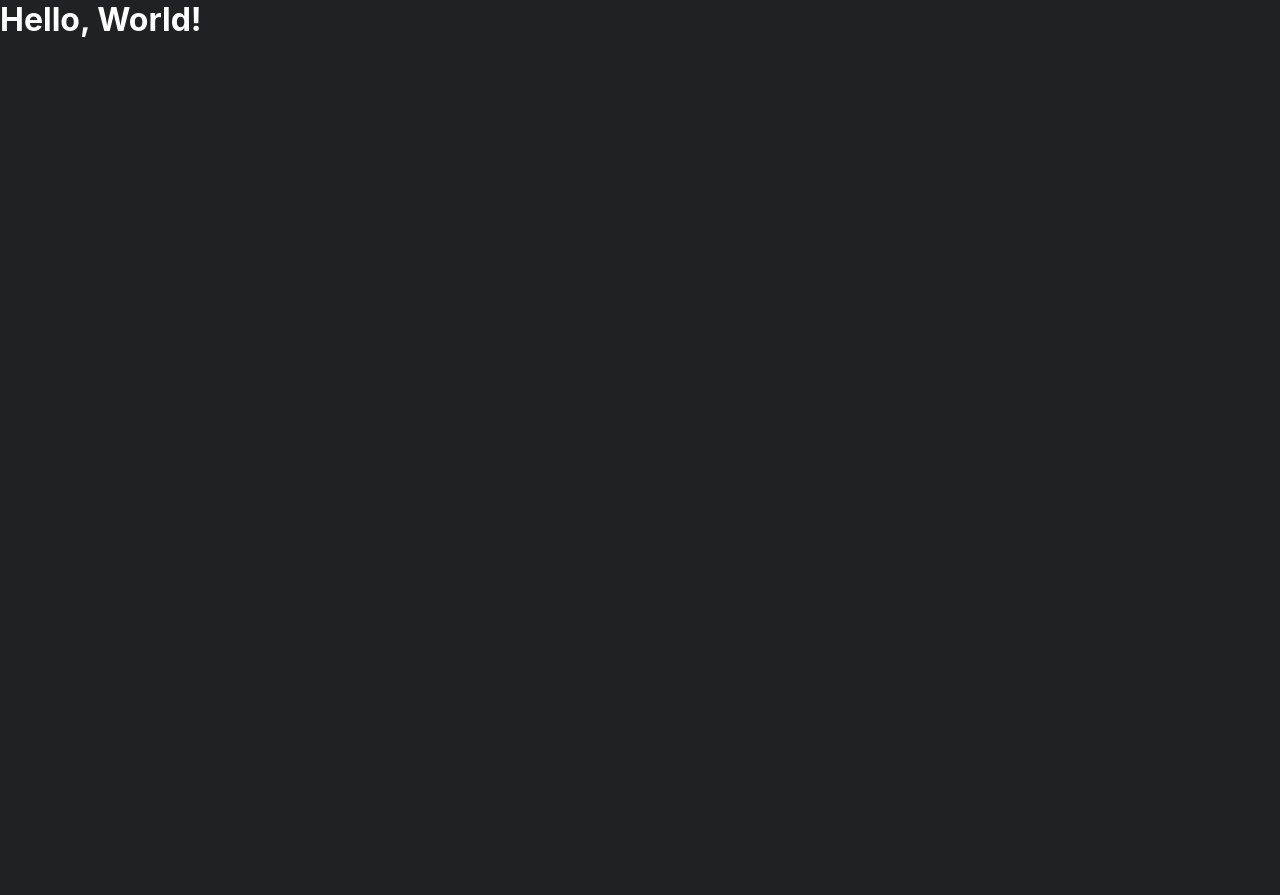
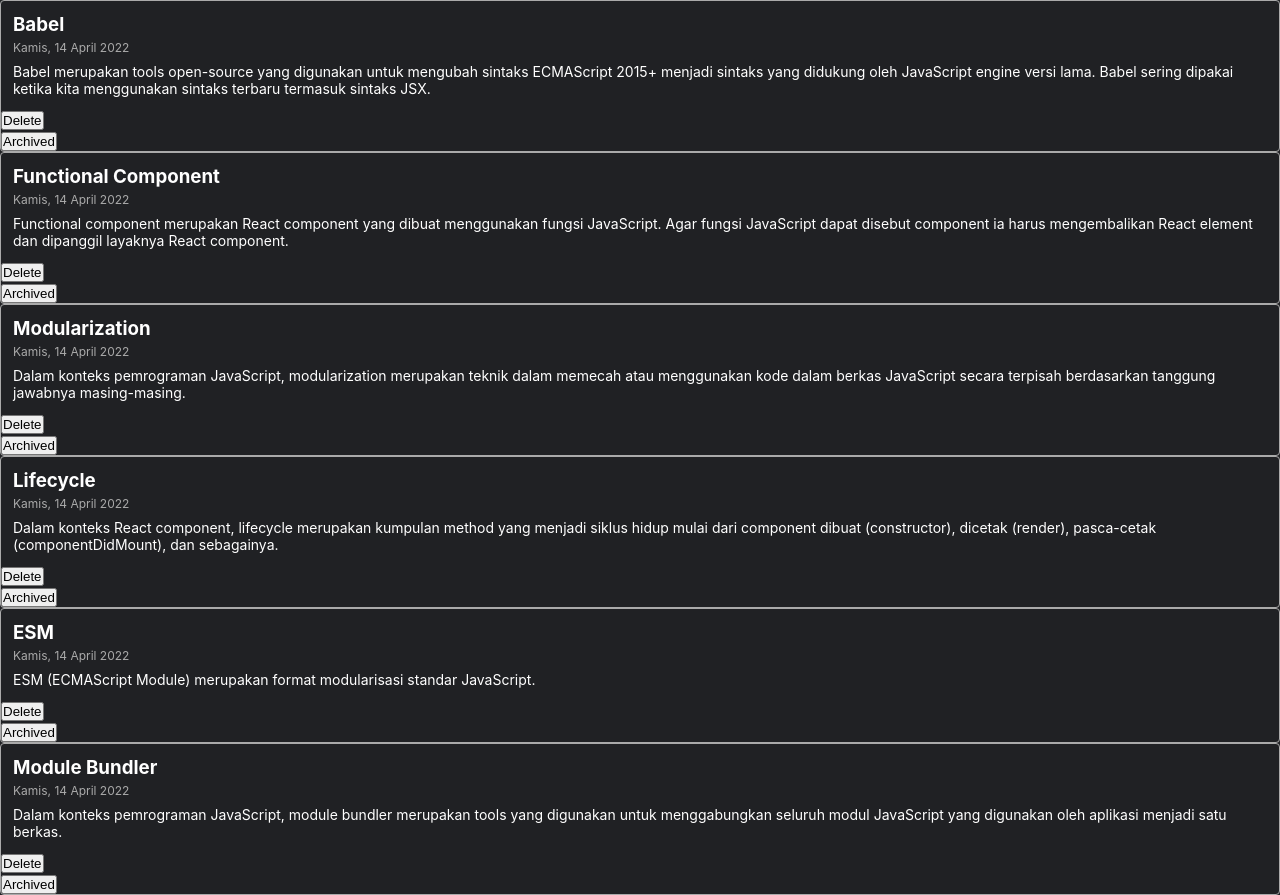
Before and after one commit to wraleydi/React-Note-App, a React (Vite) app: page / in a window 1280 px wide. Before the commit the page ends 800 px from the top, so only its background shows below. Built offline with nearby package versions, Linux system fonts and the light colour scheme.

Commit message:
membuat composition notes

```diff
--- a/index.html
+++ b/index.html
@@ -2,7 +2,7 @@
 <html lang="en">
 <head>
     <meta charset="UTF-8" />
-    <link rel="icon" type="image/svg+xml" href="/vite.svg" />
+    <link rel="icon" type="image/svg+xml" href="" />
     <meta name="viewport" content="width=device-width, initial-scale=1.0" />
     <title>Vite + React</title>
 </head>
--- /dev/null
+++ b/src/components/NoteApp.jsx
@@ -0,0 +1,22 @@
+import React from "react";
+import NoteList from "./notes/noteList";
+import { getInitialData } from "../utils";
+
+class NoteApp extends React.Component {
+    constructor(props) {
+        super(props)
+        this.state = {
+            notes: getInitialData(),
+        }
+    }
+
+    render() {
+        return (
+            <div className="note-app">
+                <NoteList notes={this.state.notes} />
+            </div>
+        )
+    }
+}
+
+export default NoteApp
--- /dev/null
+++ b/src/components/notes/ButtonArchive.jsx
@@ -0,0 +1,13 @@
+import React from "react";
+
+function ButtonArchive({ id, onArchive, isArchive }) {
+    return (
+        <div>
+            <button onClick={() => onArchive(id)}>
+                { isArchive ? 'Unarchived' : 'Archived' }
+            </button>
+        </div>
+    )
+}
+
+export default ButtonArchive
--- /dev/null
+++ b/src/components/notes/ButtonDelete.jsx
@@ -0,0 +1,13 @@
+import React from "react";
+
+function ButtonDelete({ id, onDelete}) {
+    return (
+        <div className="button-delete">
+            <button onClick={() => onDelete(id)}>
+                Delete
+            </button>
+        </div>
+    )
+}
+
+export default ButtonDelete
--- /dev/null
+++ b/src/components/notes/NoteItem.jsx
@@ -0,0 +1,17 @@
+import React from "react";
+import NoteItemBody from "./NoteItemBody";
+import { showFormattedDate } from "../../utils/index.js"
+import ButtonDelete from "./ButtonDelete";
+import ButtonArchive from "./ButtonArchive";
+
+function NoteItem({ id, title, body, createdAt, onDelete, onArchive, isArchive }){
+    return (
+        <div className="note-item">
+            <NoteItemBody title={title} body={body} createdAt={showFormattedDate(createdAt)} />
+            <ButtonDelete id={id} onDelete={onDelete} />
+            <ButtonArchive id={id} onArchive={onArchive} isArchive={isArchive} />
+        </div>
+    )
+}
+
+export default NoteItem
--- /dev/null
+++ b/src/components/notes/NoteItemBody.jsx
@@ -0,0 +1,14 @@
+import React from 'react'
+
+
+function NoteItemBody({ title, body, createdAt}) {
+    return (
+        <div className='note-item__content'>
+        <h3 className='note-item__title'>{title}</h3>
+        <p className='note-item__date'>{createdAt}</p>
+        <p className='note-item__body'>{body}</p>
+        </div>
+    )
+}
+
+export default NoteItemBody
--- /dev/null
+++ b/src/components/notes/NoteList.jsx
@@ -0,0 +1,23 @@
+import React from "react";
+import NoteItem from "./noteItem";
+
+function NoteList({ notes, onDelete, onArchive }) {
+    return (
+        <div className="note-list">
+            {
+                notes.map((note) => (
+                    <NoteItem
+                        key={note.id}
+                        id={note.id}
+                        onDelete={onDelete}
+                        onArchive={onArchive}
+                        isArchive={note.archived}
+                        {...note}
+                    />
+                ))
+            }
+        </div>
+    );
+}
+
+export default NoteList;
--- a/src/index.jsx
+++ b/src/index.jsx
@@ -1,7 +1,8 @@
 import React from 'react';
 import { createRoot } from 'react-dom/client';
+import NoteApp from './components/noteApp';
 
 import './styles/style.css';
 
 const root = createRoot(document.getElementById('root'));
-root.render(<h1>Hello, World!</h1>);
+root.render(<NoteApp />);
```
Also changed, not shown: public/vite.svg (added), 1 other file (tests, documents, lock files or other folders).
